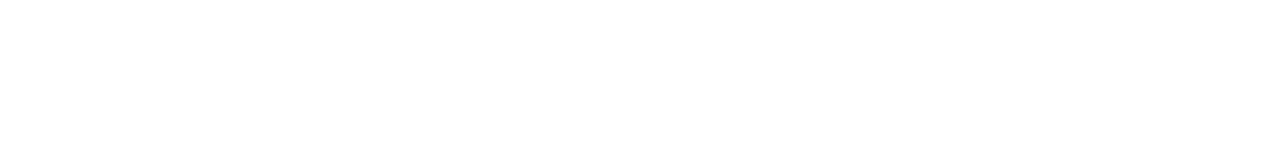
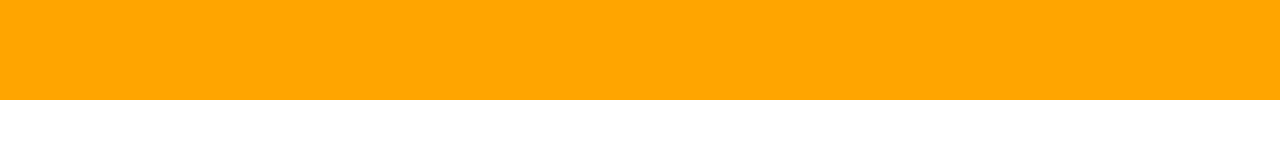
Before and after one commit to FedeAle1525/html-css-boolando, a plain HTML site: page index.html in a window 1280 px wide. Drawn offline with Linux system fonts and the light colour scheme.

Commit message:
FEAT header

```diff
--- a/css/style.css
+++ b/css/style.css
@@ -8,3 +8,10 @@
     max-width: 900px;
     margin: 0 auto;
 }
+
+.main-header{
+    min-height: 100px;
+    width: 100%;
+    background-color: orange;
+    position: fixed;
+}
--- a/index.html
+++ b/index.html
@@ -9,8 +9,8 @@
 </head>
 <body>
 
-    <header>
-
+    <header class="main-header">
+        <!-- Header con Nav + Logo + Icone -->
     </header>
 
     <main>
```
